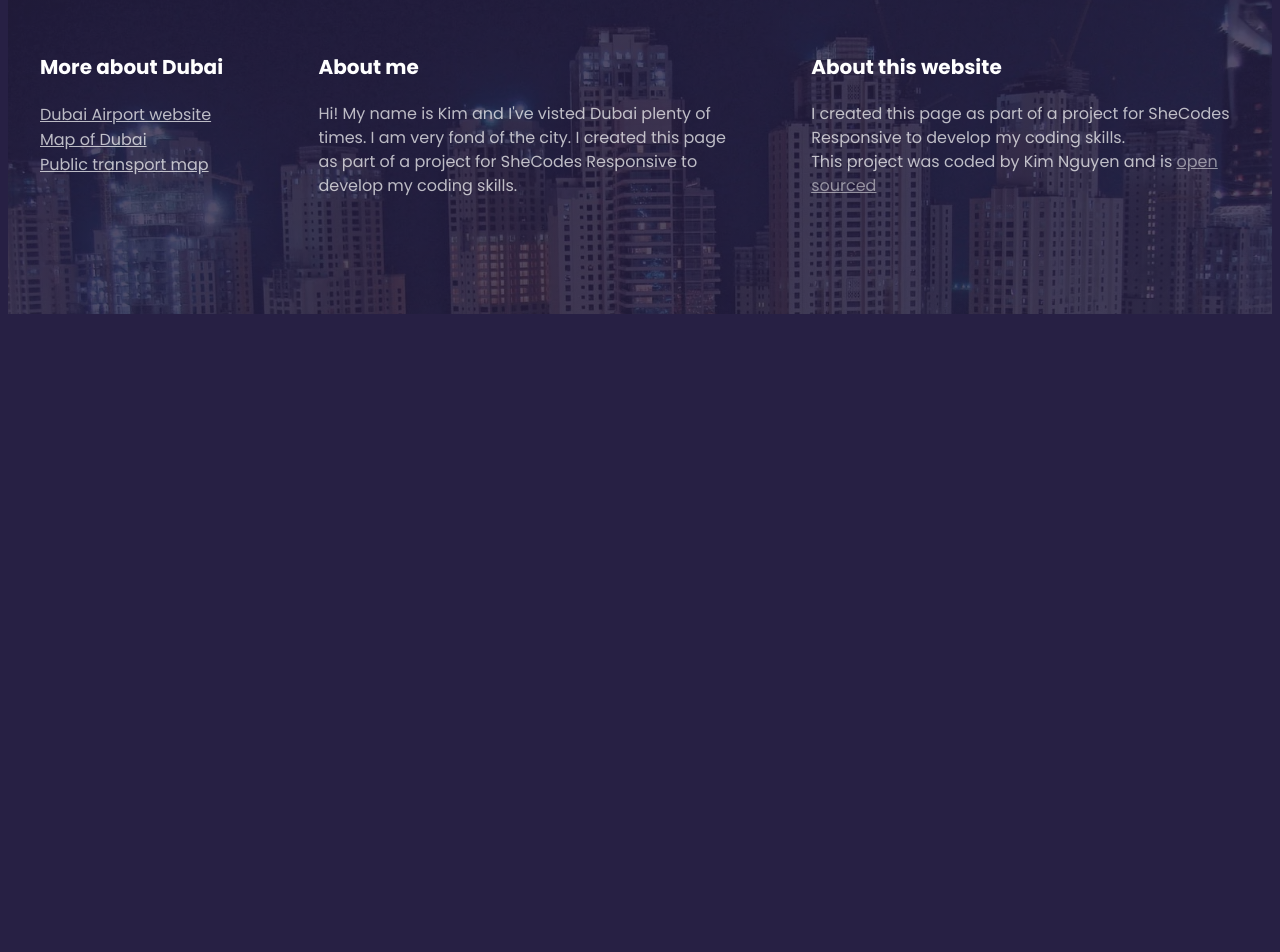
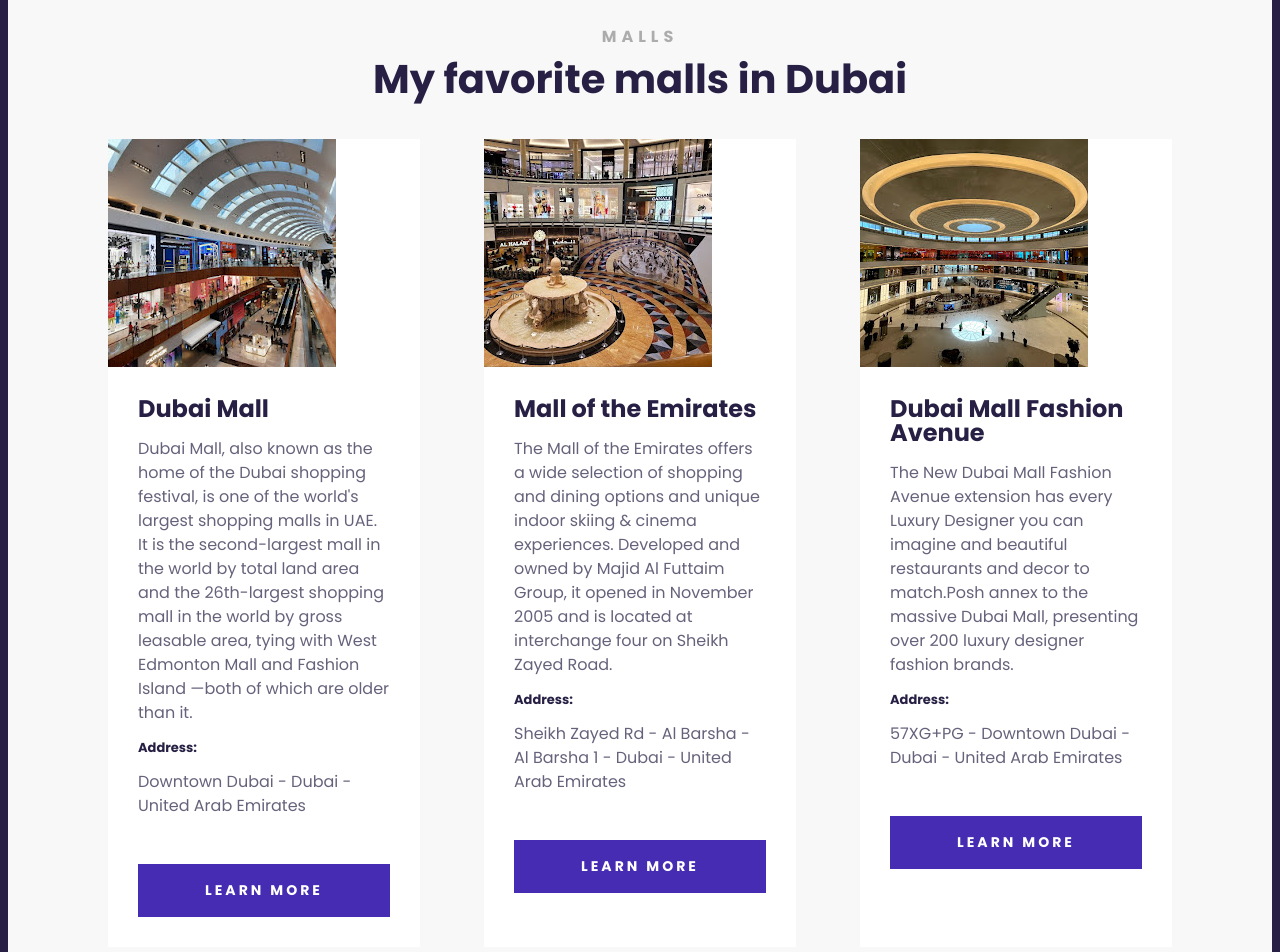
Before and after one commit to kimnguyen10/dubai-travel-project, a plain HTML site: page index.html in a window 1280 px wide. Shown: the part 1520-2472 px from the top of the page. Before the commit the page ends 1842 px from the top, so only its background shows below. Drawn offline with Linux system fonts and the light colour scheme.

Commit message:
Added cards to the landing page

```diff
--- a/index.html
+++ b/index.html
@@ -48,9 +48,106 @@
             </p>
           </div>
         </section>
+        <section class="secondary">
+          <h2 class="text-center">MALLS</h2>
+          <h3 class="text-center">My favorite malls in Dubai</h3>
+
+          <div class="grid grid-3-columns">
+            <div class="card">
+              <div class="card-header">
+                <img
+                  src="images/mall-1.jpeg"
+                  alt="Dubai Mall"
+                  class="img-responsive"
+                />
+              </div>
+              <div class="card-body">
+                <h4>Dubai Mall</h4>
+                <p>
+                  Dubai Mall, also known as the home of the Dubai shopping
+                  festival, is one of the world's largest shopping malls in UAE.
+                  It is the second-largest mall in the world by total land area
+                  and the 26th-largest shopping mall in the world by gross
+                  leasable area, tying with West Edmonton Mall and Fashion
+                  Island —both of which are older than it.
+                </p>
+                <h5>Address:</h5>
+                <p>Downtown Dubai - Dubai - United Arab Emirates</p>
+              </div>
+              <div class="card-footer">
+                <a
+                  href="https://maps.app.goo.gl/NSARiw9GFim2gmGv8"
+                  class="btn"
+                  target="_blank"
+                  >Learn more</a
+                >
+              </div>
+            </div>
+            <div class="card">
+              <div class="card-header">
+                <img
+                  src="images/mall-2.jpeg"
+                  alt="Mall of the Emirates"
+                  class="img-responsive"
+                />
+              </div>
+              <div class="card-body">
+                <h4>Mall of the Emirates</h4>
+                <p>
+                  The Mall of the Emirates offers a wide selection of shopping
+                  and dining options and unique indoor skiing & cinema
+                  experiences. Developed and owned by Majid Al Futtaim Group, it
+                  opened in November 2005 and is located at interchange four on
+                  Sheikh Zayed Road.
+                </p>
+                <h5>Address:</h5>
+                <p>
+                  Sheikh Zayed Rd - Al Barsha - Al Barsha 1 - Dubai - United
+                  Arab Emirates
+                </p>
+              </div>
+              <div class="card-footer">
+                <a
+                  href="https://maps.app.goo.gl/x5yu2ZeM1Aitj6a89"
+                  class="btn"
+                  target="_blank"
+                  >Learn more</a
+                >
+              </div>
+            </div>
+            <div class="card">
+              <div class="card-header">
+                <img
+                  src="images/mall-3.jpeg"
+                  alt="Dubai Mall Fashion Avenue"
+                  class="img-responsive"
+                />
+              </div>
+              <div class="card-body">
+                <h4>Dubai Mall Fashion Avenue</h4>
+                <p>
+                  The New Dubai Mall Fashion Avenue extension has every Luxury
+                  Designer you can imagine and beautiful restaurants and decor
+                  to match.Posh annex to the massive Dubai Mall, presenting over
+                  200 luxury designer fashion brands.
+                </p>
+                <h5>Address:</h5>
+                <p>57XG+PG - Downtown Dubai - Dubai - United Arab Emirates</p>
+              </div>
+              <div class="card-footer">
+                <a
+                  href="https://maps.app.goo.gl/jfPTb3s2adTuQ8tA8"
+                  class="btn"
+                  target="_blank"
+                  >Learn more</a
+                >
+              </div>
+            </div>
+          </div>
+        </section>
       </main>
       <footer>
-        <section class="grid grid-3-columns">
+        <section class="grid grid-3-columns-first-narrow">
           <div>
             <h3>More about Dubai</h3>
             <ul>
--- a/src/styles.css
+++ b/src/styles.css
@@ -6,6 +6,10 @@ body {
 .container {
   max-width: 1400px;
   margin: 0 auto;
+}
+
+.text-center {
+  text-align: center;
 }
 
 .grid {
@@ -18,17 +22,53 @@ body {
 }
 
 .grid-3-columns {
+  grid-template-columns: 1fr 1fr 1fr;
+}
+
+.grid-3-columns-first-narrow {
   grid-template-columns: 1fr 2fr 2fr;
+}
+
+.card {
+  background: white;
+  margin: 30px 0;
+}
+
+.card-body {
+  padding: 30px;
+}
+
+.card-footer {
+  padding: 0 30px 30px;
 }
 
 .img-responsive {
   max-width: 100%;
+  display: block;
+}
+
+.btn {
+  display: block;
+  color: white;
+  font-weight: 700;
+  font-size: 14px;
+  line-height: 21px;
+  text-align: center;
+  letter-spacing: 3px;
+  text-transform: uppercase;
+  padding: 16px;
+  background-color: #462cb3;
+  text-decoration: none;
 }
 
 section {
-  max-width: 1200px;
+  max-width: 100%;
   margin: 0 auto;
-  padding: 100px 0;
+  padding: 100px;
+}
+
+section.secondary {
+  background: #f8f8f8;
 }
 
 header {
@@ -97,6 +137,22 @@ main h3 {
   font-weight: 700;
   font-size: 40px;
   line-height: 1.5;
+  color: #272044;
+  margin: 0;
+}
+
+main h4 {
+  font-weight: 700;
+  font-size: 24px;
+  line-height: 1;
+  color: #272044;
+  margin: 0;
+}
+
+main h5 {
+  font-weight: 700;
+  font-size: 13px;
+  line-height: 1;
   color: #272044;
   margin: 0;
 }
```
Also changed, not shown: images/mall-1.jpeg (added), images/mall-2.jpeg (added), images/mall-3.jpeg (added).
